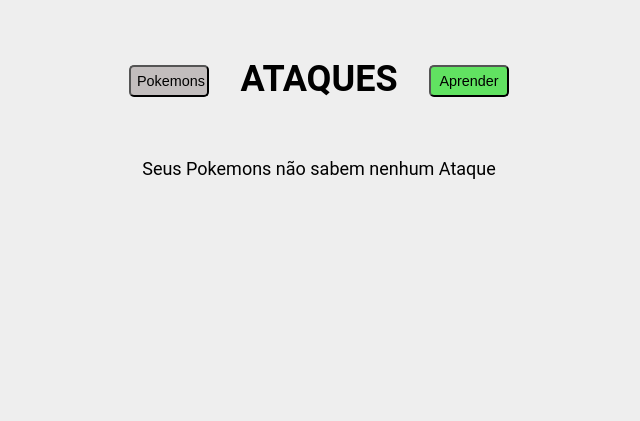
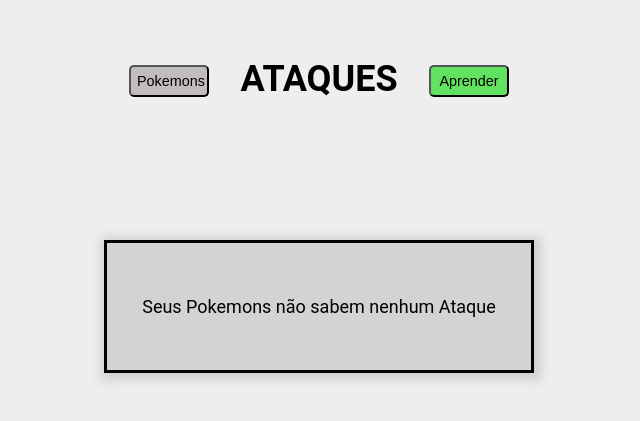
Before and after one commit to Davi-Madruga/wsBackend-Fabrica25.2, a Django app: page /listar_ataques/ in a window 1280 px wide. Shown: the top 421 px of the page, without its empty margins (321-961 px from the left). Run offline with Django 5.2, Linux system fonts and the light colour scheme; data that the repository does not hold is empty.

Commit message:
Style: css

```diff
--- a/app/templates/listar_ataques.html
+++ b/app/templates/listar_ataques.html
@@ -38,7 +38,11 @@
         {% endfor %}
     </table>
     {% else %}
-    <p>Seus Pokemons não sabem nenhum Ataque</p>
+    <div class='meio'>
+        <div class='mensagem'>
+            <p>Seus Pokemons não sabem nenhum Ataque</p>
+        </div>
+    </div>
     {% endif %}
     <a href="{% url 'procurar_ataque' %}"><button class='cadastrar'>Aprender</button></a>
 </body>
--- a/app/templates/listar_pokemons.html
+++ b/app/templates/listar_pokemons.html
@@ -33,7 +33,11 @@
         {% endfor %}
     </table>
     {% else %}
-    <p>Nenhum Pokemon</p>
+    <div class='meio'>
+        <div class='mensagem'>
+            <p>Nenhum Pokemon Capturado</p>
+        </div>
+    </div>
     {% endif %}
     <br>
     <button class="cadastrar"><a href="{% url 'procurar_pokemon' %}">Procurar</a></button>
```
